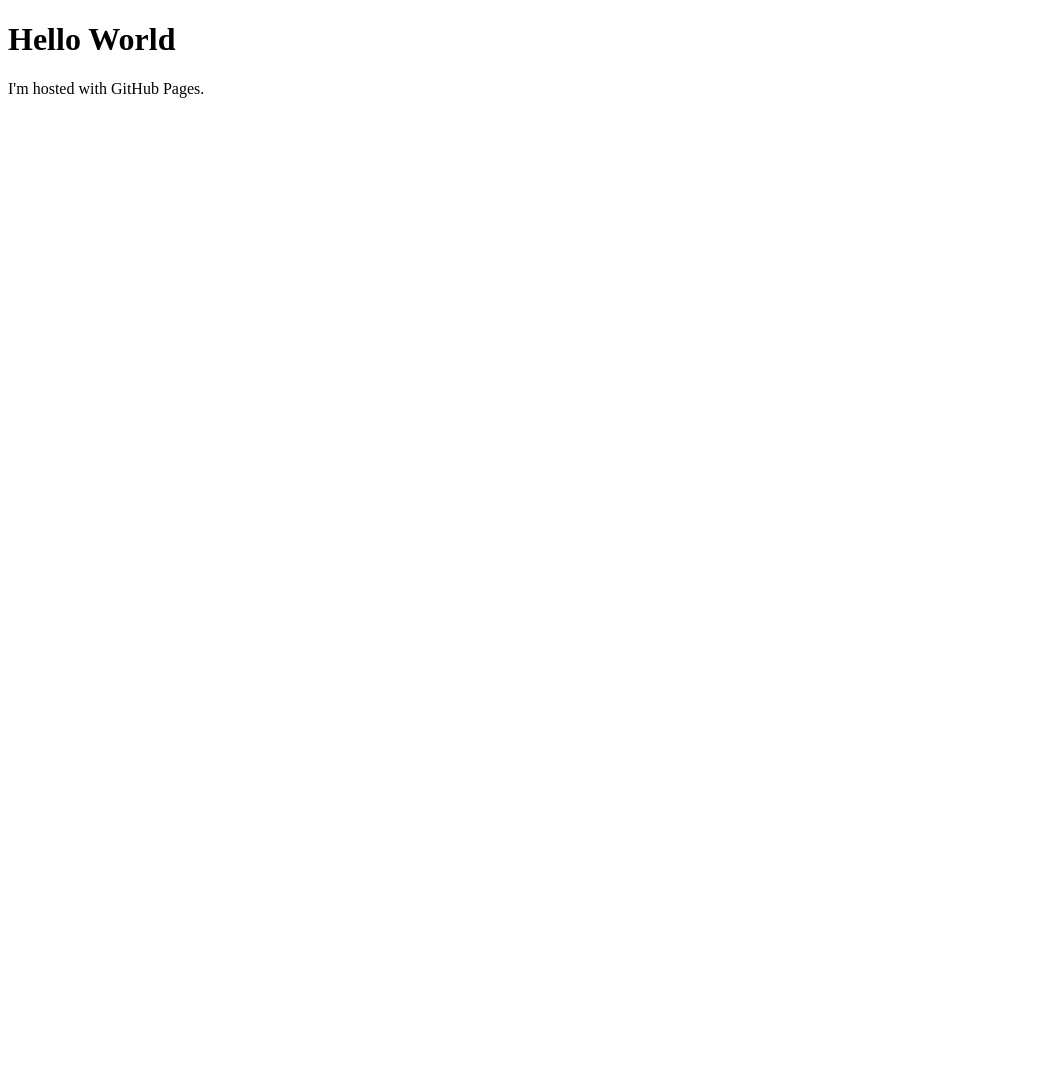
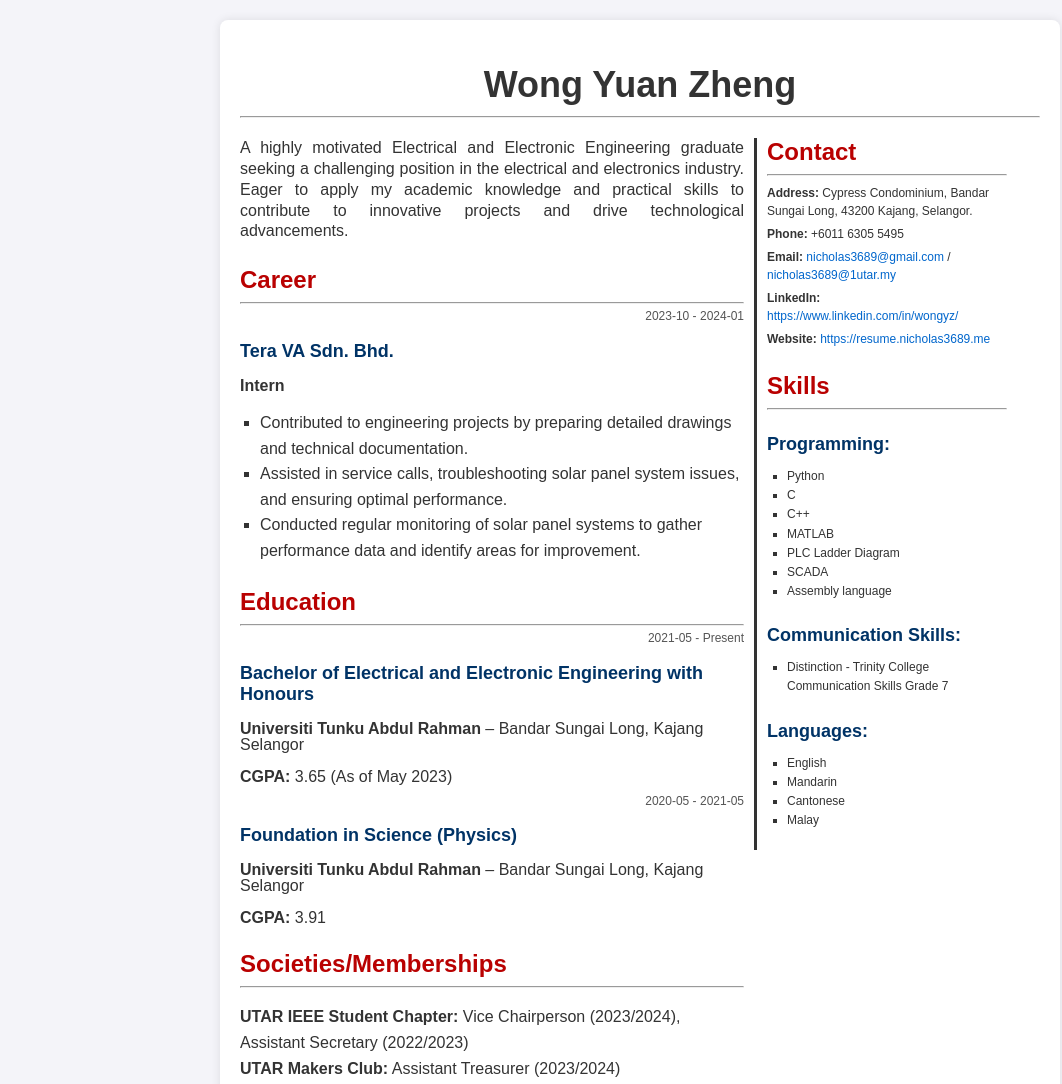
Before and after one commit to MerlinSting/MerlinSting.github.io, a plain HTML site: page index.html in a window 1280 px wide. Shown: the whole page, without its empty margins (0-1062 px from the left). Before the commit the page ends 800 px from the top, so only its background shows below. Drawn offline with Linux system fonts and the light colour scheme.

Commit message:
added resume

```diff
--- a/index.html
+++ b/index.html
@@ -1,7 +1,118 @@
 <!DOCTYPE html>
-<html>
+<html lang="en">
+<head>
+    <meta charset="UTF-8">
+    <meta name="viewport" content="width=device-width, initial-scale=1.0">
+    <meta name="description" content="Resume of Wong Yuan Zheng - Electrical and Electronic Engineering Student">
+    <title>Resume - Wong Yuan Zheng</title>
+    <link rel="stylesheet" href="styles.css">
+</head>
 <body>
-<h1>Hello World</h1>
-<p>I'm hosted with GitHub Pages.</p>
+
+    <div class="resume-container">
+        <header>
+            <h1>Wong Yuan Zheng</h1>
+            <hr>
+        </header>
+        <div class="row">
+            <div class="column">
+                <section class="summary">
+                    <p>A highly motivated Electrical and Electronic Engineering graduate seeking a challenging position in the electrical and electronics industry. Eager to apply my academic knowledge and practical skills to contribute to innovative projects and drive technological advancements.</p>
+                </section>
+                <section class="career">
+                    <h3>Career</h3>
+                    <hr>
+                    <div class="daterange">
+                        <p>2023-10 - 2024-01</p>
+                    </div>
+                    <h4>Tera VA Sdn. Bhd.</h4>
+                    <p><strong>Intern</strong></p>
+                    <ul>
+                        <li>Contributed to engineering projects by preparing detailed drawings and technical documentation.</li>
+                        <li>Assisted in service calls, troubleshooting solar panel system issues, and ensuring optimal performance.</li>
+                        <li>Conducted regular monitoring of solar panel systems to gather performance data and identify areas for improvement.</li>
+                    </ul>
+                </section>
+
+                <section class="education">
+                    <h3>Education</h3>
+                    <hr>
+                    <div>
+                        <div class="daterange">
+                            <p>2021-05 - Present</p>
+                        </div>
+                        <h4>Bachelor of Electrical and Electronic Engineering with Honours</h4>
+                        <p><strong>Universiti Tunku Abdul Rahman</strong> – Bandar Sungai Long, Kajang Selangor</p>
+                        <p><strong>CGPA:</strong> 3.65 (As of May 2023)</p>
+                    </div>
+                    <div>
+                        <div class="daterange">
+                            <p>2020-05 - 2021-05</p>
+                        </div>
+                        <h4>Foundation in Science (Physics)</h4>
+                        <p><strong>Universiti Tunku Abdul Rahman</strong> – Bandar Sungai Long, Kajang Selangor</p>
+                        <p><strong>CGPA:</strong> 3.91</p>
+                    </div>
+                </section>
+
+                <section class="societies">
+                    <h3>Societies/Memberships</h3>
+                    <hr>
+                    <ul>
+                        <li><strong>UTAR IEEE Student Chapter:</strong> Vice Chairperson (2023/2024), Assistant Secretary (2022/2023)</li>
+                        <li><strong>UTAR Makers Club:</strong> Assistant Treasurer (2023/2024)</li>
+                    </ul>
+                </section>
+            </div>
+            <div class="sidecolumn">
+                <section class="contact-info">
+                    <h3>Contact</h3>
+                    <hr>
+                    <p><strong>Address:</strong> Cypress Condominium, Bandar Sungai Long, 43200 Kajang, Selangor.</p>
+                    <p><strong>Phone:</strong> +6011 6305 5495</p>
+                    <p><strong>Email:</strong> <a href="mailto:nicholas3689@gmail.com">nicholas3689@gmail.com</a> / <a href="mailto:nicholas3689@1utar.my">nicholas3689@1utar.my</a></p>
+                    <p><strong>LinkedIn:</strong> <a href="https://www.linkedin.com/in/wongyz/" target="_blank">https://www.linkedin.com/in/wongyz/</a></p>
+                    <p><strong>Website:</strong> <a href="https://resume.nicholas3689.me" target="_blank">https://resume.nicholas3689.me</a></p>
+                </section>
+
+                <section class="skills">
+                    <h3>Skills</h3>
+                    <hr>
+                    <div class="skill-group">
+                        <h4>Programming:</h4>
+                        <ul>
+                            <li>Python</li>
+                            <li>C</li>
+                            <li>C++</li>
+                            <li>MATLAB</li>
+                            <li>PLC Ladder Diagram</li>
+                            <li>SCADA</li>
+                            <li>Assembly language</li>
+                        </ul>
+                    </div>
+
+                    <div class="skill-group">
+                        <h4>Communication Skills:</h4>
+                        <ul>
+                            <li>Distinction - Trinity College Communication Skills Grade 7</li>
+                        </ul>
+                    </div>
+
+                    <div class="skill-group">
+                        <h4>Languages:</h4>
+                        <ul>
+                            <li>English</li>
+                            <li>Mandarin</li>
+                            <li>Cantonese</li>
+                            <li>Malay</li>
+                        </ul>
+                    </div>
+                </section>
+            </div>
+        </div>
+
+
+    </div>
+
 </body>
 </html>
--- /dev/null
+++ b/styles.css
@@ -0,0 +1,170 @@
+/* General styles */
+body {
+    font-family: Arial, sans-serif;
+    margin: 0;
+    padding: 20px;
+    background-color: #f4f4f9;
+    color: #333;
+}
+
+.resume-container {
+    max-width: 800px;
+    margin: 0 auto;
+    padding: 20px;
+    background-color: white;
+    border-radius: 8px;
+    box-shadow: 0 0 10px rgba(0, 0, 0, 0.1);
+}
+
+.column {
+    float: left;
+    width: 63%;
+    padding-right: 10px;
+    padding-top: 0px;
+    }
+
+.sidecolumn {
+    padding-top: 0px;
+    padding-left: 10px;
+    float: left;
+    width: 30%;
+    border-left: solid #333;
+    p {
+        font-size: 12px;
+        line-height: 1.5;
+    }
+    }
+
+  /* Clear floats after the columns */
+.row:after {
+    content: "";
+    display: table;
+    clear: both;
+}
+
+/* Header styles */
+header {
+    text-align: center;
+    margin-bottom: 20px;
+}
+
+h1 {
+    font-size: 36px;
+    margin-bottom: 10px;
+}
+
+h2 {
+    font-size: 20px;
+    margin-bottom: 15px;
+    color: #555;
+}
+
+p {
+    font-size: 16px;
+    line-height: 1;
+}
+
+/* Section styles */
+section {
+    margin-bottom: 20px;
+}
+
+h3 {
+    font-size: 24px;
+    margin-bottom: 1px;
+    color: #b90101;
+}
+
+h4 {
+    font-size: 18px;
+    margin-bottom: 1px;
+    color: #003366;
+}
+
+ul {
+    list-style-type: none;
+    padding-left: 0;
+}
+
+ul li {
+    font-size: 16px;
+    line-height: 1.6;
+}
+
+.summary {
+    margin-top: 0px;
+    margin-bottom: 20px;
+    p {
+        margin-top: 0;
+        font-size: 16px;
+        line-height: 1.3;
+        text-align: justify;
+    }
+}
+
+.career {
+    ul {
+        padding-left: 20px;
+        list-style-type: square; /* Use squares instead of bullets */
+    }
+}
+
+.daterange {
+    p {
+        margin-bottom: 0px;
+        line-height: 1px;
+        font-size: 12px;
+        color: #555;
+        text-align: right;
+    }
+}
+
+.skill-group {
+    ul {
+        font-size: 12px;
+        padding-left: 20px;
+        list-style-type: square;
+    }
+
+    li {
+        font-size: 12px;
+    }
+}
+/* Contact styles */
+.contact-info p {
+    margin: 5px 0;
+}
+
+.contact-info a {
+    color: #0066cc;
+    text-decoration: none;
+}
+
+.contact-info a:hover {
+    text-decoration: underline;
+}
+
+.contact-info h3 {
+    margin-top: 0;
+}
+
+/* Print-specific styles */
+@media print {
+    body {
+        background-color: white;
+    }
+
+    .resume-container {
+        box-shadow: none;
+        border: none;
+    }
+
+    a {
+        text-decoration: none;
+        color: black;
+    }
+
+    a:after {
+        content: " (" attr(href) ")";
+    }
+}
```
